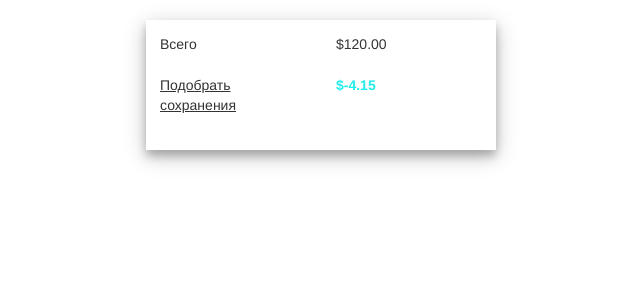
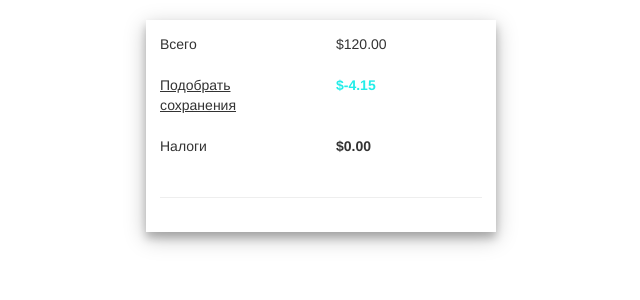
Before and after one commit to yurashalya/React-Redux-Checkout-Summary, a React (Create React App) app: page / in a window 1280 px wide. Shown: the top 300 px of the page, without its empty margins (319-959 px from the left). Built offline with nearby package versions, Linux system fonts and the light colour scheme.

Commit message:
New component Taxes

```diff
--- a/src/App.js
+++ b/src/App.js
@@ -1,7 +1,8 @@
 import React, { Component } from 'react';
 import { Grid } from 'react-bootstrap';
 import SubTotal from './components/Subtotal/Subtotal';
-import PickupSavings from './components/Subtotal/PickupSavings/PickupSavings';
+import PickupSavings from './components/PickupSavings/PickupSavings';
+import Taxes from './components/Taxes/Taxes';
 import './App.css';
 
 class App extends Component {
@@ -10,7 +11,8 @@
 
     this.state = {
       total: 120,
-      PickupSavings: -4.15
+      PickupSavings: -4.15,
+      taxes: 0
     };
   }
 
@@ -20,6 +22,8 @@
         <Grid className="purchase-card">
           <SubTotal price={this.state.total.toFixed(2)} />
           <PickupSavings price={this.state.PickupSavings} />
+          <Taxes taxes= {this.state.taxes.toFixed(2)} />
+          <hr />
         </Grid>
       </div>
     );
--- /dev/null
+++ b/src/components/Taxes/Taxes.js
@@ -0,0 +1,15 @@
+import React, { Component } from 'react';
+import { Row, Col } from 'react-bootstrap';
+
+export default class TaxesFees extends Component {
+	render() {
+		return(
+			<Row className="show-grid">
+				<Col md={6}> Налоги </Col>
+        		<Col md={6}>
+         		 		<strong>{`$${this.props.taxes}`}</strong>
+        		</Col>
+			</Row>
+		)
+	}
+}
```
Also changed, not shown: src/components/PickupSavings/PickupSavings.js (renamed from src/components/Subtotal/PickupSavings/PickupSavings.js).
